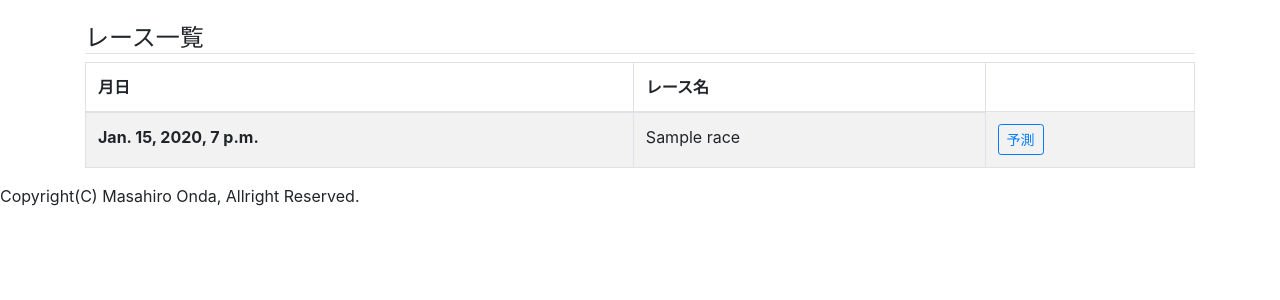
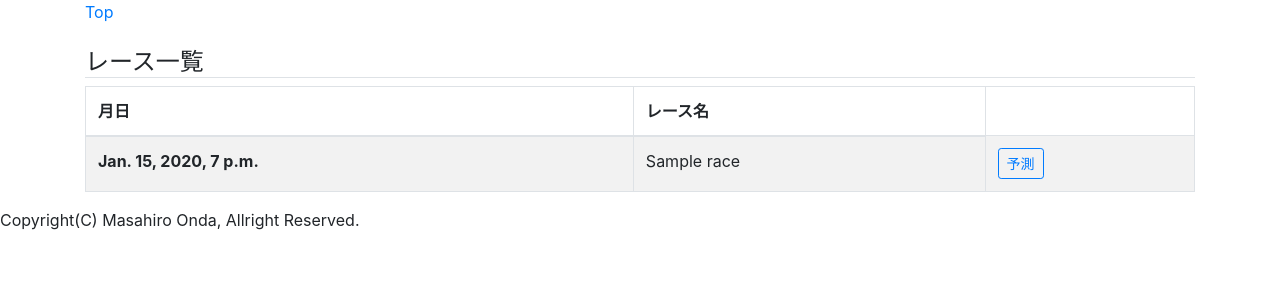
Before and after one commit to monda00/horseracing_ai_app, a Django app: page /index/ in a window 1280 px wide. Shown: the top 300 px of the page. Run offline with Django 3.2, Linux system fonts and the light colour scheme; tables that the repository leaves empty hold one stand-in row (values such as "Sample post"); some libraries are stand-ins or nearby versions.

Commit message:
add header menu

```diff
--- a/templates/base.html
+++ b/templates/base.html
@@ -13,6 +13,13 @@
   </head>
 
   <body>
+    <!-- Navigation -->
+    <nav>
+      <div class="container">
+        <a href="{% url 'view_app:index' %}">Top<a>
+      </div>
+    </nav>
+
     <div class="container">
     {% block content %}
       {{ content }}
```
